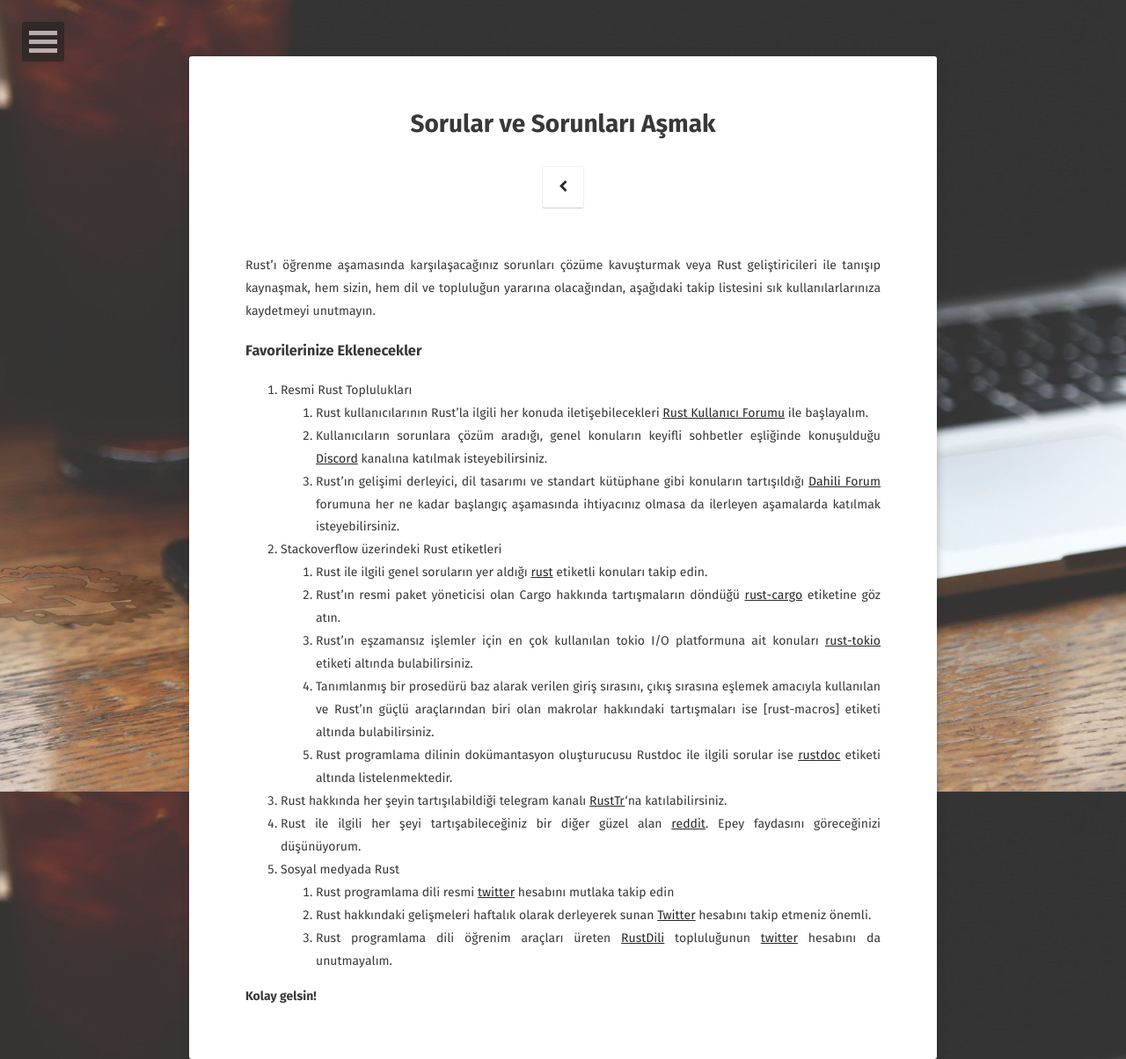
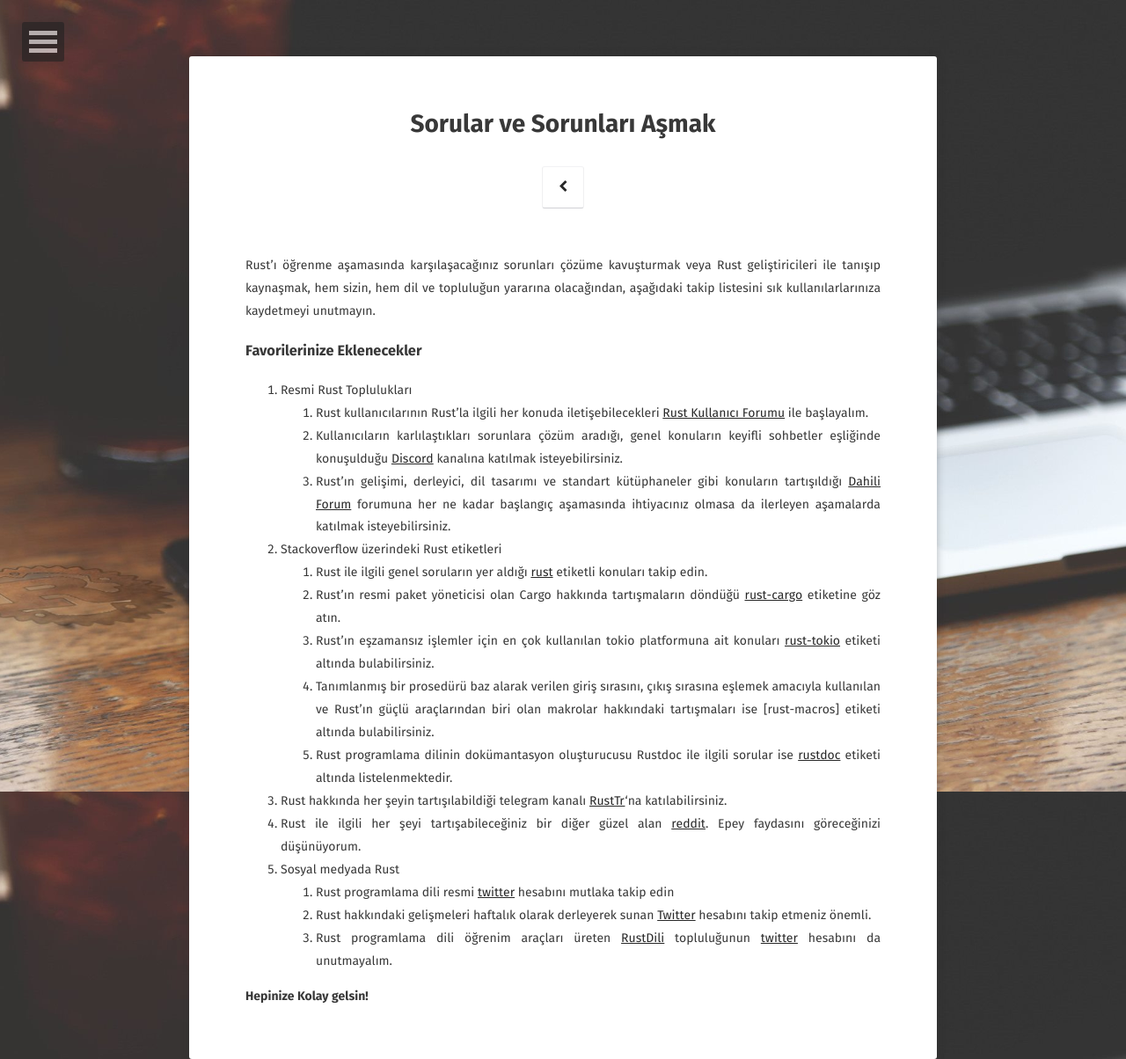
Before and after one commit to Rust-Dili/rust-dili.github.io, a Jekyll site: the page built from arastir/index.md, in a window 1280 px wide. Shown: the whole page at 88% size. Built offline with Jekyll 4.4.1, drawn with Linux system fonts in a browser that asks for light colours; some web fonts are replaced.

Commit message:
Update index.md

```diff
--- a/arastir/index.md
+++ b/arastir/index.md
@@ -12,12 +12,12 @@ Rust'ı öğrenme aşamasında karşılaşacağınız sorunları çözüme kavu
 
 1. Resmi Rust Toplulukları
    1. Rust kullanıcılarının Rust'la ilgili her konuda iletişebilecekleri [Rust Kullanıcı Forumu](https://users.rust-lang.org/) ile başlayalım.
-   2. Kullanıcıların sorunlara çözüm aradığı, genel konuların keyifli sohbetler eşliğinde konuşulduğu [Discord](https://discord.gg/rust-lang) kanalına katılmak isteyebilirsiniz.
-   3. Rust'ın gelişimi derleyici, dil tasarımı ve standart kütüphane gibi konuların tartışıldığı [Dahili Forum](https://internals.rust-lang.org/) forumuna her ne kadar başlangıç aşamasında ihtiyacınız olmasa da ilerleyen aşamalarda katılmak isteyebilirsiniz.
+   2. Kullanıcıların karlılaştıkları sorunlara çözüm aradığı, genel konuların keyifli sohbetler eşliğinde konuşulduğu [Discord](https://discord.gg/rust-lang) kanalına katılmak isteyebilirsiniz.
+   3. Rust'ın gelişimi, derleyici, dil tasarımı ve standart kütüphaneler gibi konuların tartışıldığı [Dahili Forum](https://internals.rust-lang.org/) forumuna her ne kadar başlangıç aşamasında ihtiyacınız olmasa da ilerleyen aşamalarda katılmak isteyebilirsiniz.
 2. Stackoverflow üzerindeki Rust etiketleri
    1. Rust ile ilgili genel soruların yer aldığı [rust](https://stackoverflow.com/questions/tagged/rust) etiketli konuları takip edin.
    2. Rust'ın resmi paket yöneticisi olan Cargo hakkında tartışmaların döndüğü [rust-cargo](https://stackoverflow.com/questions/tagged/rust-cargo) etiketine göz atın.
-   3. Rust'ın eşzamansız işlemler için en çok kullanılan tokio I/O platformuna ait konuları [rust-tokio](https://stackoverflow.com/questions/tagged/rust-tokio) etiketi altında bulabilirsiniz.
+   3. Rust'ın eşzamansız işlemler için en çok kullanılan tokio platformuna ait konuları [rust-tokio](https://stackoverflow.com/questions/tagged/rust-tokio) etiketi altında bulabilirsiniz.
    4. Tanımlanmış bir prosedürü baz alarak verilen giriş sırasını, çıkış sırasına eşlemek amacıyla kullanılan ve Rust'ın güçlü araçlarından biri olan makrolar hakkındaki tartışmaları ise [rust-macros] etiketi altında bulabilirsiniz.
    5. Rust programlama dilinin dokümantasyon oluşturucusu Rustdoc ile ilgili sorular ise [rustdoc](https://stackoverflow.com/questions/tagged/rustdoc) etiketi altında listelenmektedir.
 3. Rust hakkında her şeyin tartışılabildiği telegram kanalı [RustTr](https://t.me/rusttr)'na katılabilirsiniz.
@@ -28,4 +28,4 @@ Rust'ı öğrenme aşamasında karşılaşacağınız sorunları çözüme kavu
    2. Rust hakkındaki gelişmeleri haftalık olarak derleyerek sunan [Twitter](https://twitter.com/ThisWeekInRust) hesabını takip etmeniz önemli.
    3. Rust programlama dili öğrenim araçları üreten [RustDili](https://github.com/RustDili/) topluluğunun [twitter](https://twitter.com/Rustdili) hesabını da unutmayalım.
 
-**Kolay gelsin!**
+**Hepinize Kolay gelsin!**
```
